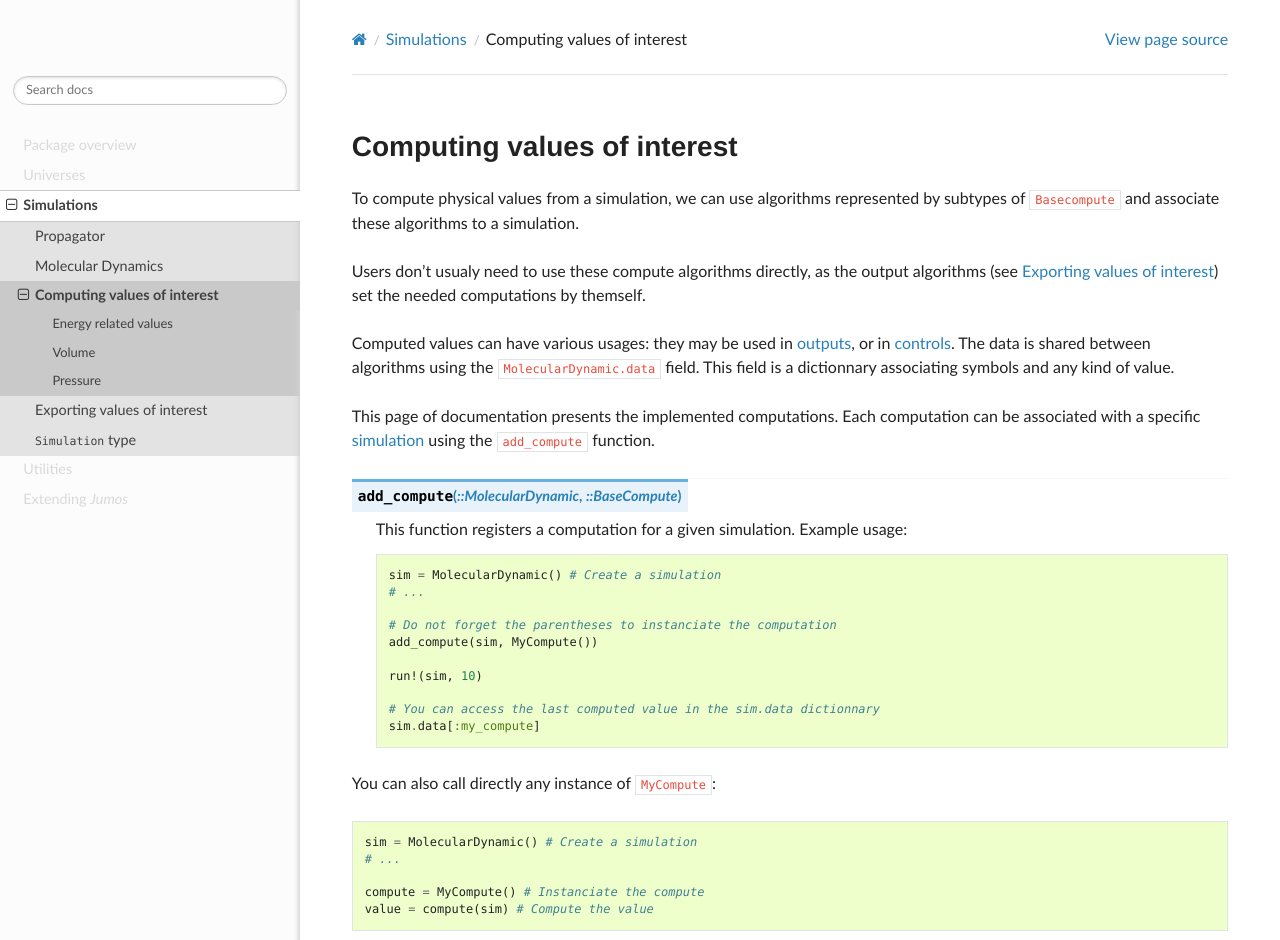
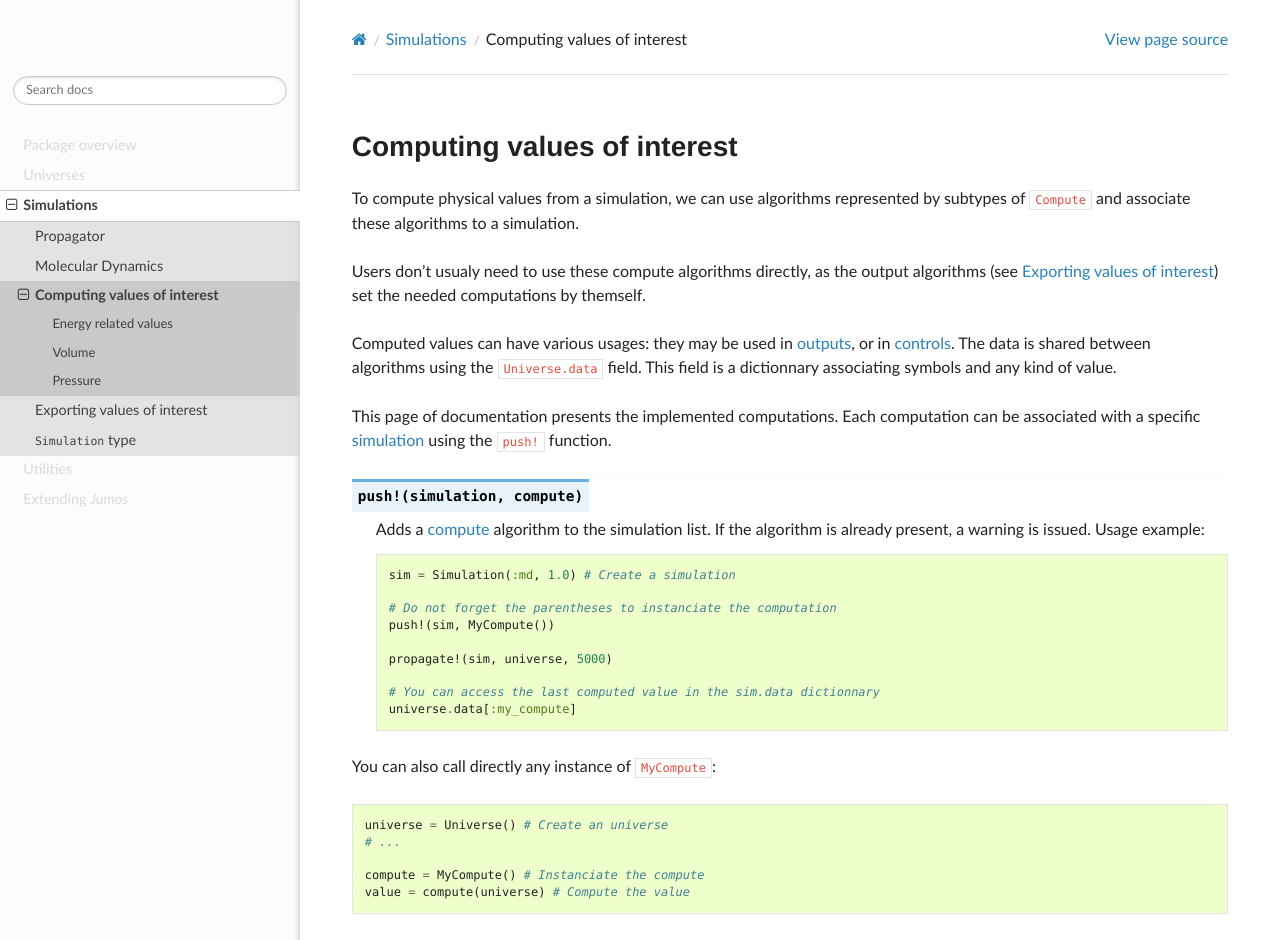
Before and after one commit to Luthaf/Jumos.jl, a Sphinx documentation site: the page built from doc/simulations/compute.rst, in a window 1280 px wide and 1400 px high. Shown: the top 940 px of the window. Built offline with Sphinx 7.4.7 and the Read the Docs theme 2.0.0, drawn with Linux system fonts in a browser that asks for light colours; some of the changed text lies outside the part shown.

Commit message:
[Doc] Compute type documentation

```diff
--- a/doc/simulations/compute.rst
+++ b/doc/simulations/compute.rst
@@ -3,61 +3,62 @@
 Computing values of interest
 ============================
 
-To compute physical values from a simulation, we can use algorithms represented
-by subtypes of ``Basecompute`` and associate these algorithms to a simulation.
+To compute physical values from a simulation, we can use algorithms represented by
+subtypes of ``Compute`` and associate these algorithms to a simulation.
 
 Users don't usualy need to use these compute algorithms directly, as the output
 algorithms (see :ref:`type-output`) set the needed computations by themself.
 
-Computed values can have various usages: they may be used in :ref:`outputs <type-output>`,
-or in :ref:`controls <type-control>`. The data is shared between algorithms
-using the ``MolecularDynamic.data`` field. This field is a dictionnary associating
+Computed values can have various usages: they may be used in :ref:`outputs
+<type-output>`, or in :ref:`controls <type-control>`. The data is shared between
+algorithms using the ``Universe.data`` field. This field is a dictionnary associating
 symbols and any kind of value.
 
 This page of documentation presents the implemented computations. Each computation
 can be associated with a specific :ref:`simulation <type-Simulation>` using the
-``add_compute`` function.
+``push!`` function.
 
-.. function:: add_compute(::MolecularDynamic, ::BaseCompute)
+
+.. function:: push!(simulation, compute)
     :noindex:
 
-    This function registers a computation for a given simulation. Example usage:
+    Adds a :ref:`compute <type-Compute>` algorithm to the simulation list. If the
+    algorithm is already present, a warning is issued. Usage example:
 
     .. code-block:: julia
 
-        sim = MolecularDynamic() # Create a simulation
-        # ...
+        sim = Simulation(:md, 1.0) # Create a simulation
 
         # Do not forget the parentheses to instanciate the computation
-        add_compute(sim, MyCompute())
+        push!(sim, MyCompute())
 
-        run!(sim, 10)
+        propagate!(sim, universe, 5000)
 
         # You can access the last computed value in the sim.data dictionnary
-        sim.data[:my_compute]
+        universe.data[:my_compute]
 
 
 You can also call directly any instance of ``MyCompute``:
 
 .. code-block:: julia
 
-    sim = MolecularDynamic() # Create a simulation
+    universe = Universe() # Create an universe
     # ...
 
     compute = MyCompute() # Instanciate the compute
-    value = compute(sim) # Compute the value
+    value = compute(universe) # Compute the value
 
 
 The following paragraphs sums up the implemented computations, giving for each
 algorithm the return value (for direct calling), and the associated keys in
-``MolecularDynamic.data``.
+``Universe.data``.
 
 Energy related values
 ---------------------
 
 .. jl:type:: TemperatureCompute
 
-    Computes the temperature of the simulation. All the masses have to be set.
+    Computes the temperature of the universe.
 
     **Key**: ``:temperature``
 
@@ -74,10 +75,9 @@ Energy related values
     .. code-block:: julia
 
         energy = EnergyCompute()
-        sim = MolecularDynamic()
 
         # unpacking the tuple
-        E_kinetic, E_potential, E_total = energy(sim)
+        E_kinetic, E_potential, E_total = energy(universe)
 
         # accessing the tuple values
         E = energy(sim)
```
